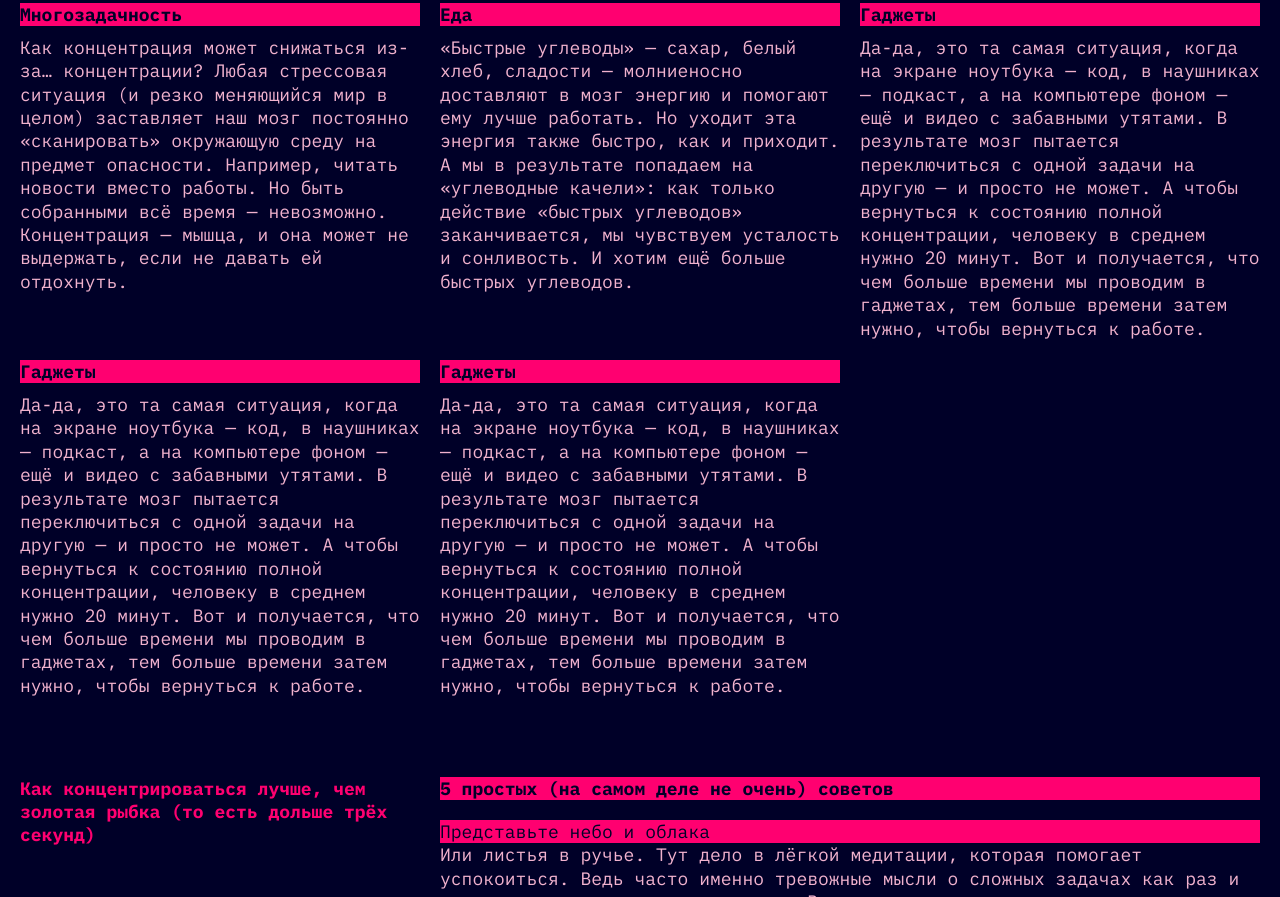
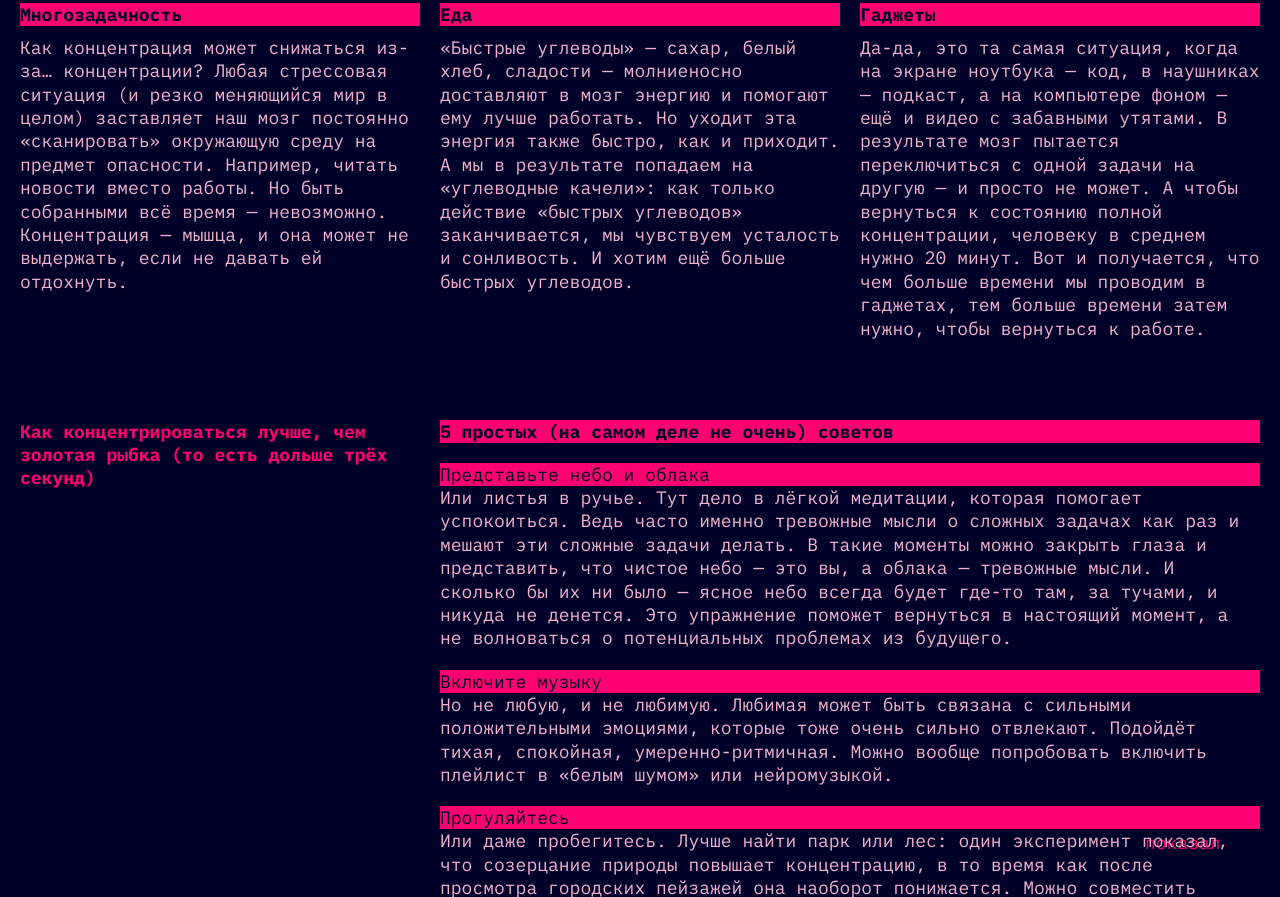
Before and after one commit to NazarovaMary/slozhno-sosredotochitsya, a plain HTML site: page index.html in a window 1280 px wide. Shown: the part 1417-2314 px from the top of the page. Drawn offline with Linux system fonts and the light colour scheme.

Commit message:
commit itteraciya part 2

```diff
--- a/index.html
+++ b/index.html
@@ -112,30 +112,6 @@
               попадаем на «углеводные качели»: как только действие «быстрых
               углеводов» заканчивается, мы чувствуем усталость и сонливость. И
               хотим ещё больше быстрых углеводов.
-            </p>
-          </article>
-          <article class="article">
-            <h3 class="section__article__title text-decor">Гаджеты</h3>
-            <p class="article__text">
-              Да-да, это та самая ситуация, когда на экране ноутбука — код, в
-              наушниках — подкаст, а на компьютере фоном — ещё и видео с
-              забавными утятами. В результате мозг пытается переключиться с
-              одной задачи на другую — и просто не может. А чтобы вернуться к
-              состоянию полной концентрации, человеку в среднем нужно 20 минут.
-              Вот и получается, что чем больше времени мы проводим в гаджетах,
-              тем больше времени затем нужно, чтобы вернуться к работе.
-            </p>
-          </article>
-          <article class="article">
-            <h3 class="section__article__title text-decor">Гаджеты</h3>
-            <p class="article__text">
-              Да-да, это та самая ситуация, когда на экране ноутбука — код, в
-              наушниках — подкаст, а на компьютере фоном — ещё и видео с
-              забавными утятами. В результате мозг пытается переключиться с
-              одной задачи на другую — и просто не может. А чтобы вернуться к
-              состоянию полной концентрации, человеку в среднем нужно 20 минут.
-              Вот и получается, что чем больше времени мы проводим в гаджетах,
-              тем больше времени затем нужно, чтобы вернуться к работе.
             </p>
           </article>
           <article class="article">
```
